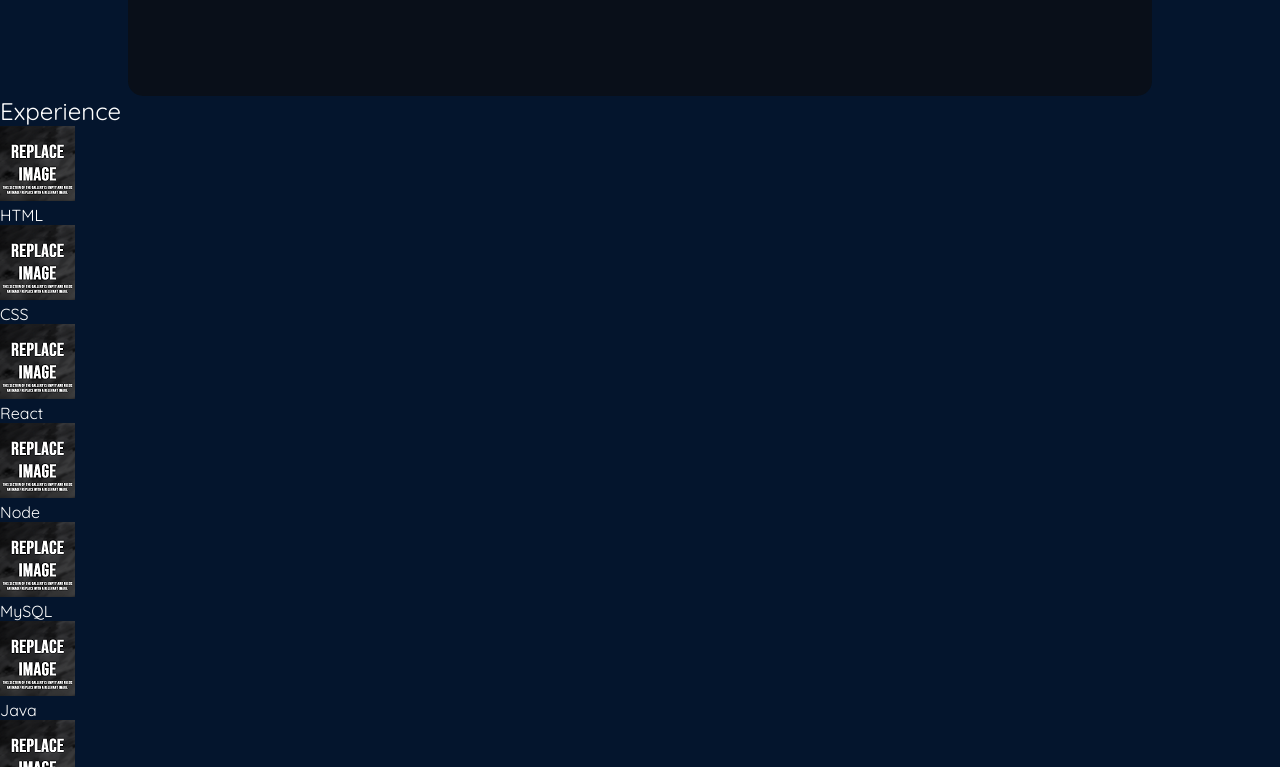
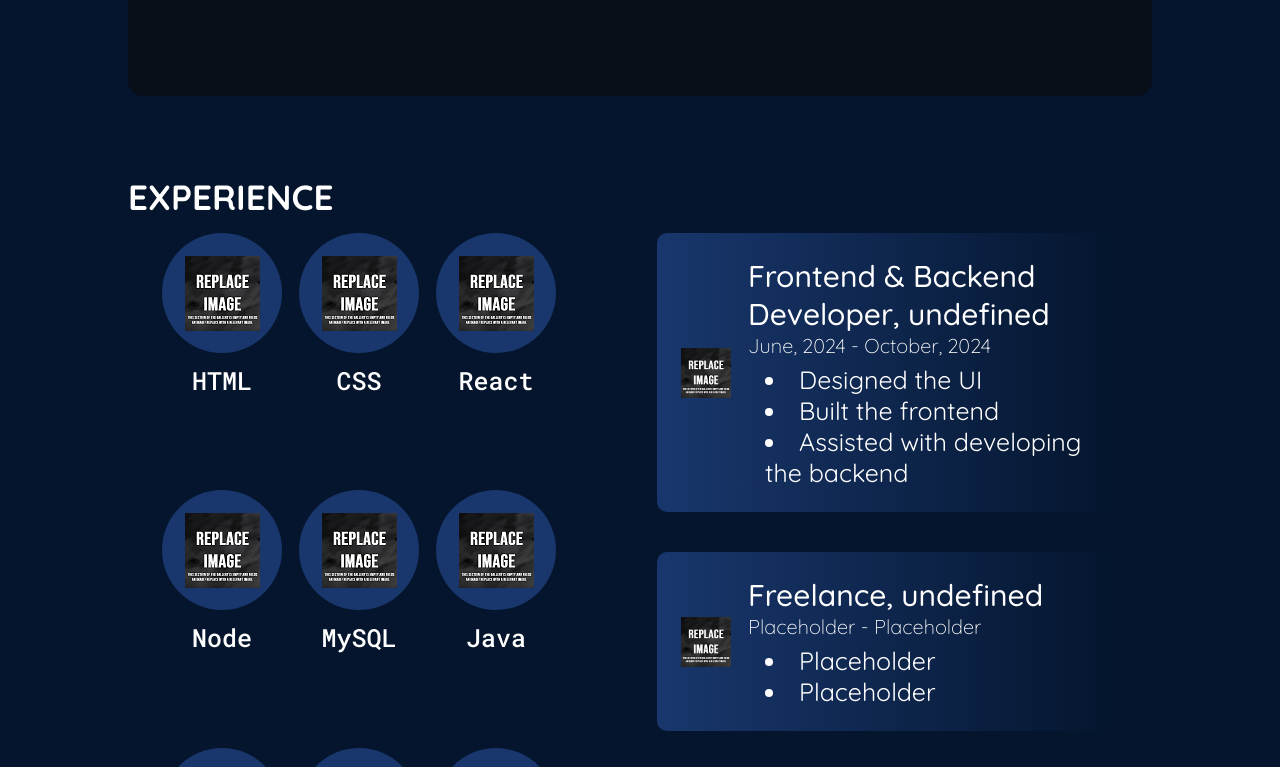
Before and after one commit to kathrynhoule/kathrynportfolio, a React (Vite) app: page / in a window 1280 px wide. Shown: the part 1293-2060 px from the top of the page. Built offline with nearby package versions, Linux system fonts and the light colour scheme.

Commit message:
adds styling for the experience section

```diff
--- a/src/components/experience/Experience.jsx
+++ b/src/components/experience/Experience.jsx
@@ -15,8 +15,8 @@
                          <div className={styles.skill} key={id}>
                          <div className={styles.skillImgContainer}>
                               <img src={getImageURL(skill.imageSrc)} alt={skill.title} />
+                         </div>
                          <p>{skill.title}</p>
-                         </div>
                     </div>
                     );
                })}
--- a/src/components/experience/Experience.module.css
+++ b/src/components/experience/Experience.module.css
@@ -0,0 +1,124 @@
+@import '../../vars.css';
+
+.container {
+     color: var(--color-text);
+     margin-top: 79px;
+     margin-left: 10%;
+     margin-right: 10%;
+}
+
+.title {
+     color: var(--color-text);
+     font-size: 35px;
+     font-weight: 700;
+     letter-spacing: 1.75;
+     text-transform: uppercase;
+}
+
+.content {
+     display: flex;
+     flex-direction: row;
+     justify-content: space-evenly;
+     margin-top: 14px;
+}
+
+.skills {
+     width: 45%;
+     display: flex;
+     flex-wrap: wrap;
+     gap: 17px;
+}
+
+.skill {
+     display: flex;
+     flex-direction: column;
+     align-items: center;
+     gap: 11px;
+}
+
+.skillImgContainer {
+     background-color: var(--color-secondary);
+     border-radius: 100%;
+     display: flex;
+     align-items: center;
+     justify-content: center;
+     width: 120px;
+     height: 120px;
+}
+
+.skillImgContainer img {
+     width: 75px;
+}
+
+.skill p {
+     font-size: 25px;
+     font-family: var(--font-roboto);
+     font-weight: 500;
+}
+
+.history {
+     width: 45%;
+     display: flex;
+     flex-direction: column;
+     gap: 40px;
+}
+
+.historyItem {
+     display: flex;
+     flex-direction: row;
+     align-items: center;
+     gap: 17px;
+     background: #19376d;
+     background: linear-gradient(
+          90deg,
+          #19376d 0%,
+          rgba(25, 55, 109, 0) 100%
+     );
+     border-radius: 10px;
+     padding: 24px;
+}
+
+.historyItem img {
+     width: 50px;
+}
+
+.historyItemDetails {
+     font-family: var(--font-roboto);
+}
+
+.historyItemDetails h3 {
+     font-size: 30px;
+     font-weight: 500;
+}
+
+.historyItemDetails p {
+     font-size: 20px;
+     font-weight: 300;
+}
+
+.historyItemDetails ul {
+     margin-top: 6px;
+     list-style-position: inside;
+     font-size: 25px;
+     list-style-type: disc;
+     margin-left: 17px;
+}
+
+@media screen and (max-width: 830px) {
+     .content {
+          flex-direction: column;
+          align-items: center;
+          gap: 34px;
+     }
+
+     .skills {
+          width: 100%;
+          flex-direction: row;
+          justify-content: center;
+     }
+
+     .history {
+          width: 100%;
+          gap: 9px;
+     }
+}
```
